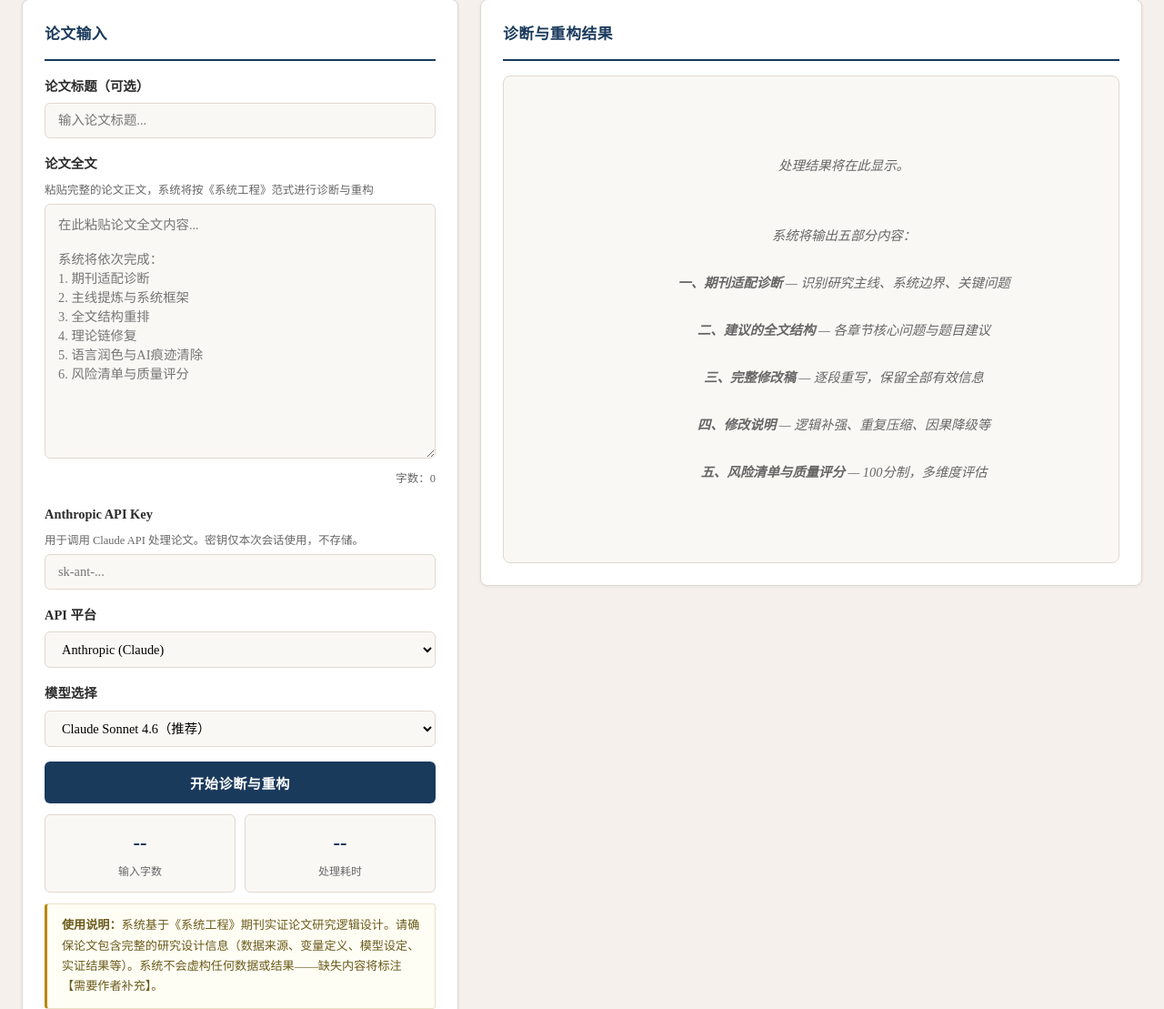
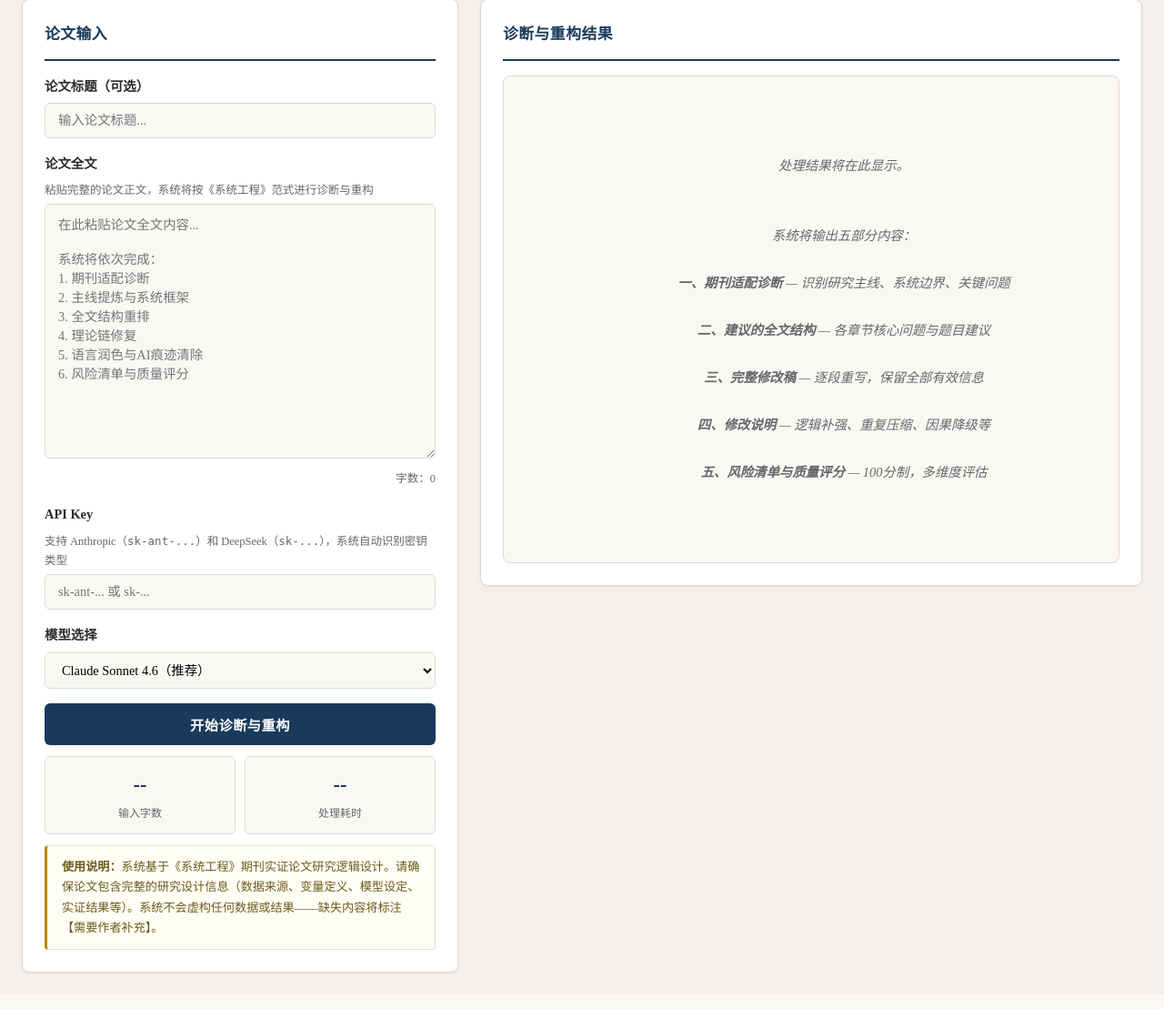
Before and after one commit to shiyingzhang1990-del/system-engineering-paper-generator, a Flask app: page / in a window 1280 px wide. Shown: the part 127-1236 px from the top of the page at 91% size. After the commit the page ends 1199 px from the top, so only its background shows below. Run offline with Flask 3, Linux system fonts and the light colour scheme.

Commit message:
feat: 智能 API Key 识别 + 双平台模型合并
- API Key 输入框自动识别密钥类型（sk-ant- → Anthropic, sk- → DeepSeek）
- 模型选择下拉框合并展示两个平台模型，用 optgroup 分组
- 识别到的平台自动禁用另一平台模型
- 移除冗余的平台切换 UI，保持简洁

```diff
--- a/templates/index.html
+++ b/templates/index.html
@@ -313,27 +313,20 @@
 
                 {% if not has_admin_key %}
                 <div class="form-group" id="apiKeyGroup">
-                    <label id="apiKeyLabel">Anthropic API Key</label>
-                    <div class="hint" id="apiKeyHint">用于调用 Claude API 处理论文。密钥仅本次会话使用，不存储。</div>
-                    <input type="password" id="apiKey" placeholder="sk-ant-...">
+                    <label>API Key</label>
+                    <div class="hint">
+                        支持 Anthropic（<code>sk-ant-...</code>）和 DeepSeek（<code>sk-...</code>），系统自动识别密钥类型
                     </div>
-                {% else %}
-                  {% if has_anthropic and not has_deepseek %}
-                <div class="note" style="margin-bottom: 12px; background: #e8f5ee; border-color: #c5e8d5; color: #1a5c3a;">
-                    Anthropic API Key 已由管理员配置，用户无需输入。
-                </div>
-                  {% elif has_deepseek and not has_anthropic %}
-                <div class="note" style="margin-bottom: 12px; background: #e8f5ee; border-color: #c5e8d5; color: #1a5c3a;">
-                    DeepSeek API Key 已由管理员配置，用户无需输入。
+                    <input type="password" id="apiKey" placeholder="sk-ant-... 或 sk-..." oninput="onApiKeyInput()">
+                    <div id="apiKeyDetect" style="font-size:0.78rem;margin-top:4px;color:var(--text-light);"></div>
                 </div>
                 {% else %}
                 <div class="note" style="margin-bottom: 12px; background: #e8f5ee; border-color: #c5e8d5; color: #1a5c3a;">
                     API Key 已由管理员配置，用户无需输入。
                 </div>
                 {% endif %}
-                {% endif %}
 
-                <div class="form-group">
+                <div class="form-group" id="providerGroup" style="display:none;">
                     <label>API 平台</label>
                     <select id="providerSelect" onchange="onProviderChange()">
                         <option value="anthropic">Anthropic (Claude)</option>
@@ -344,9 +337,16 @@
                 <div class="form-group">
                     <label>模型选择</label>
                     <select id="modelSelect">
+                        <optgroup label="Anthropic Claude">
                             <option value="claude-sonnet-4-6">Claude Sonnet 4.6（推荐）</option>
                             <option value="claude-opus-4-7">Claude Opus 4.7（最强）</option>
                             <option value="claude-haiku-4-5-20251001">Claude Haiku 4.5（最快）</option>
+                        </optgroup>
+                        <optgroup label="DeepSeek">
+                            <option value="deepseek-v4-pro">DeepSeek V4 Pro（推荐，128K）</option>
+                            <option value="deepseek-v4-flash">DeepSeek V4 Flash（快速）</option>
+                            <option value="deepseek-chat">DeepSeek Chat（通用）</option>
+                        </optgroup>
                     </select>
                 </div>
 
@@ -397,6 +397,7 @@
     <script>
         let abortController = null;
         let processingStartTime = null;
+        let currentProvider = "anthropic";  // 当前识别的平台
 
         const paperText = document.getElementById("paperText");
         const outputArea = document.getElementById("outputArea");
@@ -408,8 +409,7 @@
         const providerSelect = document.getElementById("providerSelect");
         const modelSelect = document.getElementById("modelSelect");
         const apiKeyInput = document.getElementById("apiKey");
-        const apiKeyLabel = document.getElementById("apiKeyLabel");
-        const apiKeyHint = document.getElementById("apiKeyHint");
+        const apiKeyDetect = document.getElementById("apiKeyDetect");
 
         // 模型映射
         const anthropicModels = [
@@ -418,29 +418,122 @@
             { value: "claude-haiku-4-5-20251001", label: "Claude Haiku 4.5（最快）" },
         ];
         const deepseekModels = [
-            { value: "deepseek-v4-pro", label: "DeepSeek V4 Pro（推荐，128K上下文）" },
+            { value: "deepseek-v4-pro", label: "DeepSeek V4 Pro（推荐，128K）" },
             { value: "deepseek-v4-flash", label: "DeepSeek V4 Flash（快速）" },
             { value: "deepseek-chat", label: "DeepSeek Chat（通用）" },
         ];
 
-        function onProviderChange() {
-            const provider = providerSelect.value;
+        function updateModelSelect(provider) {
             const models = provider === "deepseek" ? deepseekModels : anthropicModels;
-            modelSelect.innerHTML = models.map(m =>
-                `<option value="${m.value}">${m.label}</option>`
-            ).join("");
+            const otherModels = provider === "deepseek" ? anthropicModels : deepseekModels;
+            const otherLabel = provider === "deepseek" ? "Anthropic Claude" : "DeepSeek";
 
-            if (apiKeyInput) {
-                if (provider === "deepseek") {
-                    apiKeyInput.placeholder = "sk-...";
-                    if (apiKeyLabel) apiKeyLabel.textContent = "DeepSeek API Key";
-                    if (apiKeyHint) apiKeyHint.textContent = "用于调用 DeepSeek API 处理论文。密钥仅本次会话使用，不存储。";
+            modelSelect.innerHTML =
+                `<optgroup label="${provider === 'deepseek' ? 'DeepSeek' : 'Anthropic Claude'}">` +
+                models.map(m => `<option value="${m.value}">${m.label}</option>`).join("") +
+                `</optgroup>` +
+                `<optgroup label="${otherLabel}" disabled>` +
+                otherModels.map(m => `<option value="${m.value}">${m.label}</option>`).join("") +
+                `</optgroup>`;
+
+            // 自动选第一个模型
+            modelSelect.value = models[0].value;
+        }
+
+        function detectProviderFromKey(key) {
+            if (!key || key.length < 5) return null;
+            if (key.startsWith("sk-ant-")) return "anthropic";
+            if (key.startsWith("sk-")) return "deepseek";
+            return null;
+        }
+
+        function onApiKeyInput() {
+            const key = apiKeyInput ? apiKeyInput.value.trim() : "";
+            const detected = detectProviderFromKey(key);
+
+            if (!key) {
+                if (apiKeyDetect) apiKeyDetect.innerHTML = "";
+                currentProvider = providerSelect.value;
+                updateModelSelect(currentProvider);
+                return;
+            }
+
+            if (detected === "anthropic") {
+                if (apiKeyDetect) apiKeyDetect.innerHTML = '<span style="color:#2d8a56;">✓ 识别为 <strong>Anthropic</strong> 密钥，将调用 Claude 模型</span>';
+                currentProvider = "anthropic";
+                providerSelect.value = "anthropic";
+                updateModelSelect("anthropic");
+            } else if (detected === "deepseek") {
+                if (apiKeyDetect) apiKeyDetect.innerHTML = '<span style="color:#2d8a56;">✓ 识别为 <strong>DeepSeek</strong> 密钥，将调用 DeepSeek 模型</span>';
+                currentProvider = "deepseek";
+                providerSelect.value = "deepseek";
+                updateModelSelect("deepseek");
             } else {
-                    apiKeyInput.placeholder = "sk-ant-...";
-                    if (apiKeyLabel) apiKeyLabel.textContent = "Anthropic API Key";
-                    if (apiKeyHint) apiKeyHint.textContent = "用于调用 Claude API 处理论文。密钥仅本次会话使用，不存储。";
+                if (apiKeyDetect) apiKeyDetect.innerHTML = '<span style="color:#b8860b;">⚠ 未识别，请输入有效的 API Key（<code>sk-ant-...</code> 或 <code>sk-...</code>）</span>';
             }
         }
+
+        function onProviderChange() {
+            currentProvider = providerSelect.value;
+            updateModelSelect(currentProvider);
+        }
+
+        // 字数统计
+        paperText.addEventListener("input", () => {
+            const len = paperText.value.length;
+            document.getElementById("wordCount").textContent = `字数：${len}`;
+            document.getElementById("statChars").textContent = len > 0 ? len.toLocaleString() : "--";
+        });
+
+        function showStatus(msg, type) {
+            statusBar.textContent = msg;
+            statusBar.className = `status-bar ${type} show`;
+        }
+
+        function hideStatus() {
+            statusBar.className = "status-bar";
+        }
+
+        function setLoading(loading) {
+            btnProcess.disabled = loading;
+            spinner.style.display = loading ? "inline-block" : "none";
+            btnProcessText.textContent = loading ? "处理中..." : "开始诊断与重构";
+            btnStop.style.display = loading ? "inline-flex" : "none";
+        }
+
+        function startProcessing() {
+            const text = paperText.value.trim();
+            if (!text) {
+                showStatus("请先粘贴论文内容", "error");
+                return;
+            }
+            if (text.length < 500) {
+                showStatus("论文内容过短（至少500字），请检查后重新提交", "error");
+                return;
+            }
+
+            // DeepSeek 和 Sonnet/Opus 用流式，Haiku 用同步
+            const model = modelSelect.value;
+            const useStream = !model.includes("haiku");
+            if (useStream) {
+                startStreamProcessing();
+            } else {
+                startSyncProcessing();
+            }
+        }
+
+        function getRequestPayload() {
+            const apiKey = apiKeyInput ? apiKeyInput.value.trim() : "";
+            const model = modelSelect.value;
+            const title = document.getElementById("paperTitle").value.trim();
+            const provider = currentProvider;
+            return {
+                paper_text: paperText.value,
+                paper_title: title,
+                api_key: apiKey,
+                model: model,
+                provider: provider
+            };
         }
 
         // 字数统计
```
Lines whose indentation alone changed are shown as unchanged.
